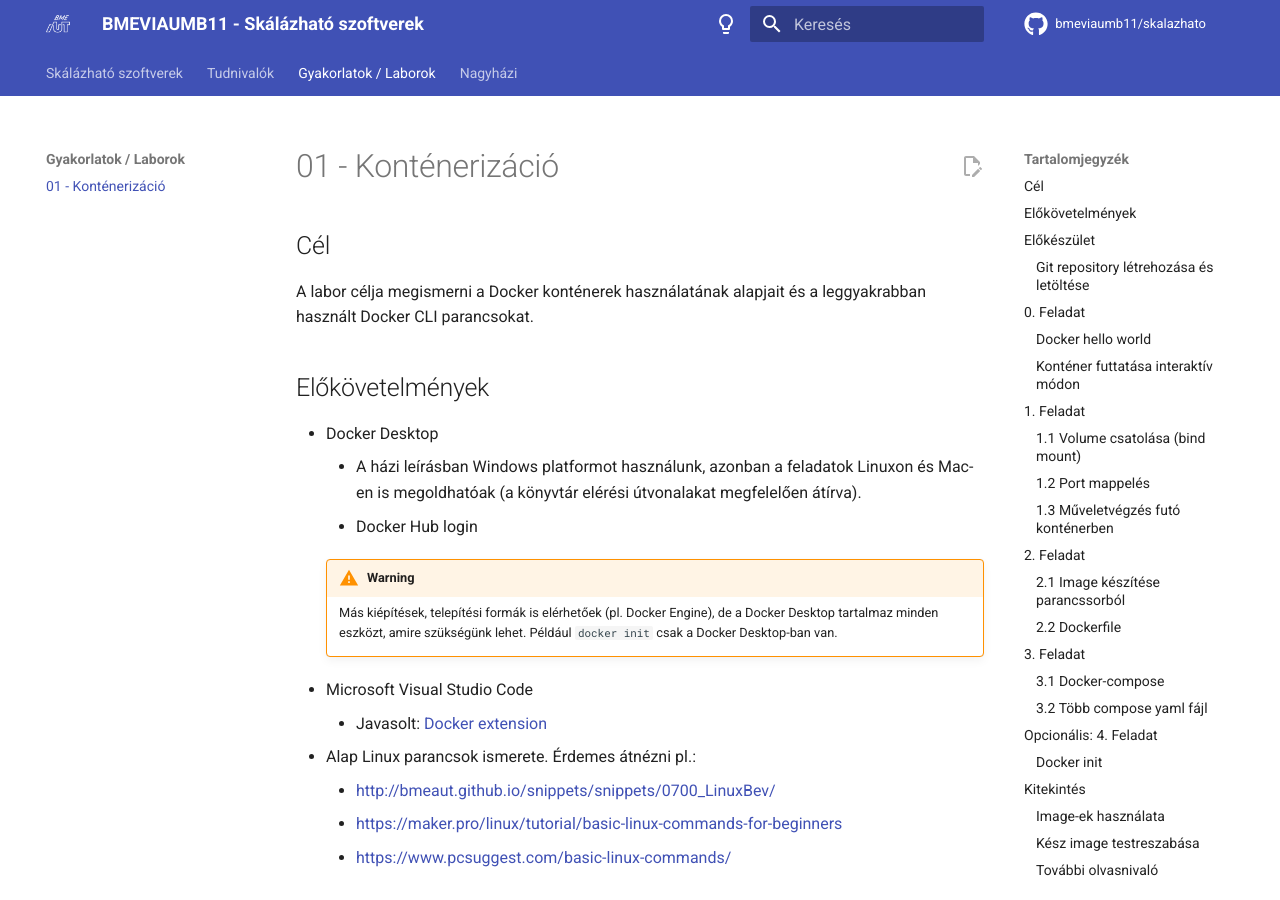
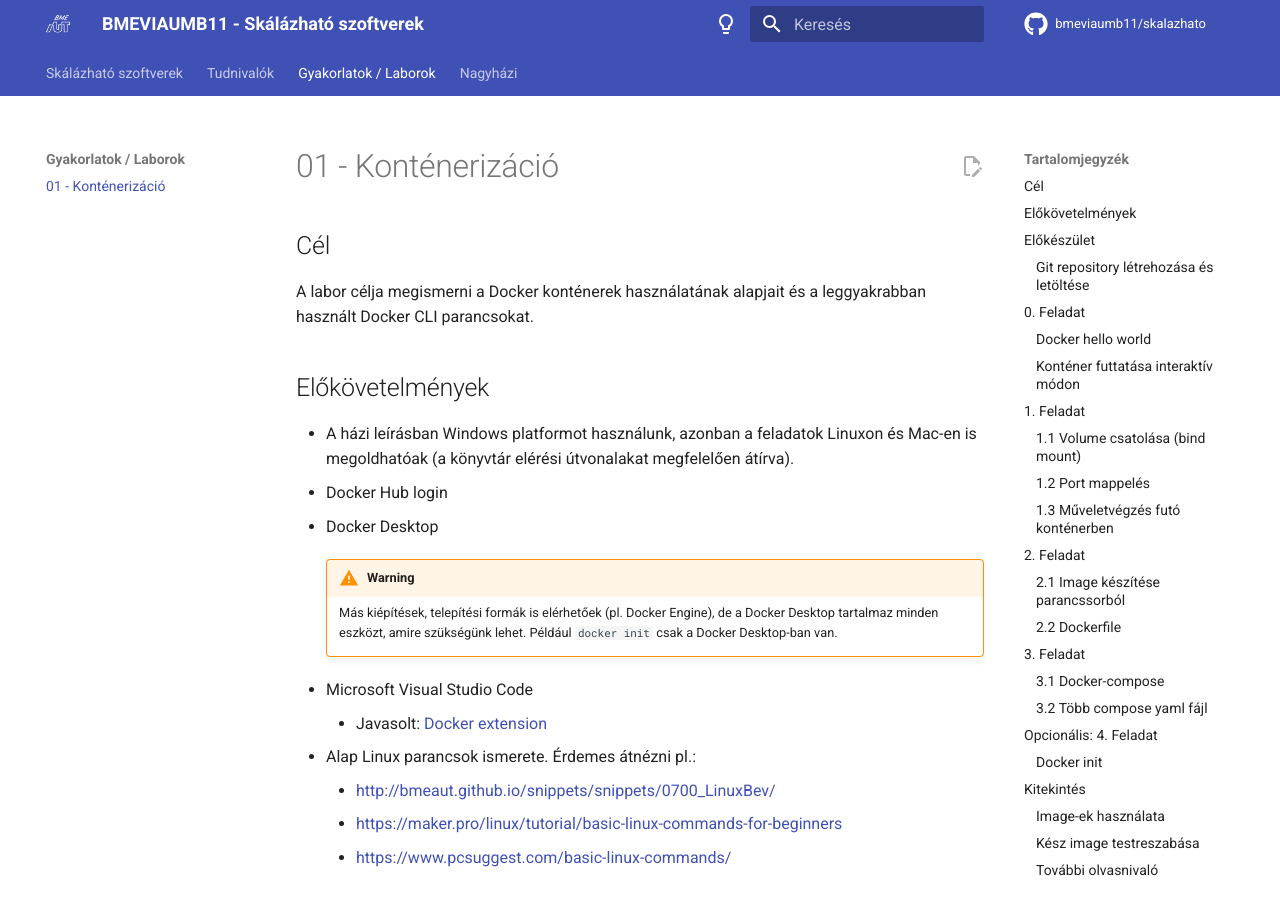
Before and after one commit to bmeviaumb11/skalazhato, an MkDocs documentation site: the page built from docs/homework/01-hw/index.md, in a window 1280 px wide and 900 px high. Built offline with MkDocs 1.6.1 and Material for MkDocs 9.7.7, drawn with Linux system fonts in a browser that asks for light colours; emoji names are drawn with the system emoji font; comment, search, counter and statistics services are not loaded.

```diff
--- a/docs/homework/01-hw/index.md
+++ b/docs/homework/01-hw/index.md
@@ -6,11 +6,13 @@ A labor célja megismerni a Docker konténerek használatának alapjait és a le
 
 ## Előkövetelmények
 
+- A házi leírásban Windows platformot használunk, azonban a feladatok Linuxon és Mac-en is megoldhatóak (a könyvtár elérési útvonalakat megfelelően átírva).
+- Docker Hub login
 - Docker Desktop
-    - A házi leírásban Windows platformot használunk, azonban a feladatok Linuxon és Mac-en is megoldhatóak (a könyvtár elérési útvonalakat megfelelően átírva).
-    - Docker Hub login
+
     !!! warning
         Más kiépítések, telepítési formák is elérhetőek (pl. Docker Engine), de a Docker Desktop tartalmaz minden eszközt, amire szükségünk lehet. Például `docker init` csak a Docker Desktop-ban van.
+
 - Microsoft Visual Studio Code
     - Javasolt: [Docker extension](https://marketplace.visualstudio.com/items?itemName=ms-azuretools.vscode-docker)
 - Alap Linux parancsok ismerete. Érdemes átnézni pl.:
```
